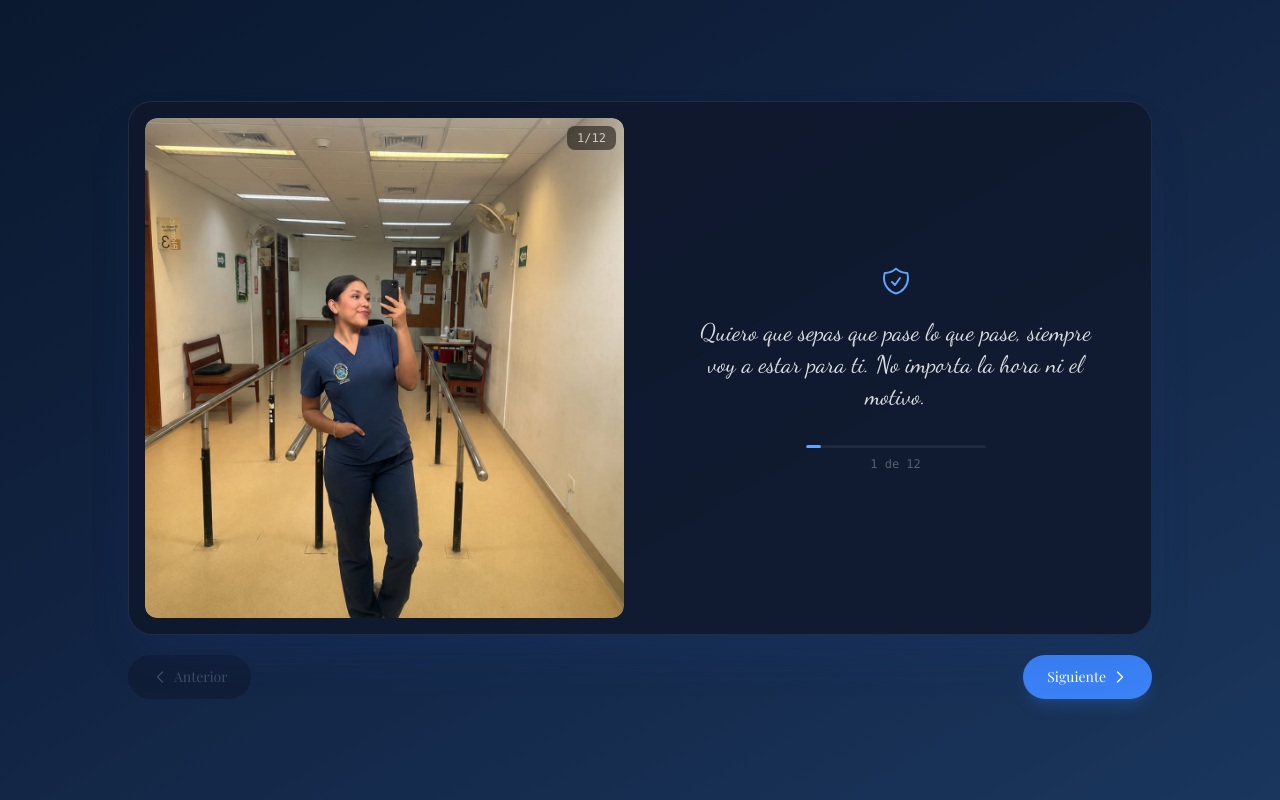
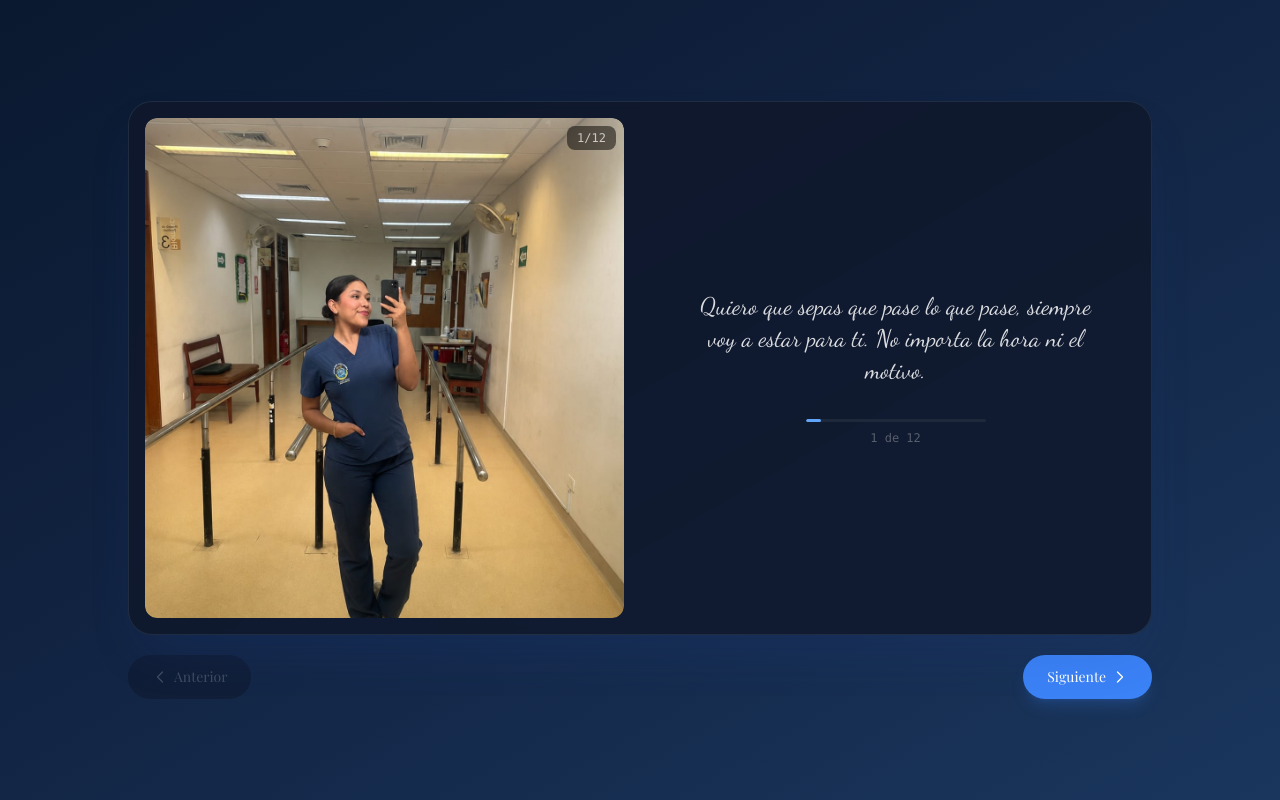
Before and after one commit to Harol20Medina/Tabi_01Agosto, a React (Vite) app: page / in a window 1280 px wide. Both pictures are taken after a click on the button "Abrir sorpresa". Built offline with nearby package versions, Linux system fonts and the light colour scheme.

Commit message:
quitar iconos de tarjeta, diseño limpio

```diff
--- a/src/components/Book.jsx
+++ b/src/components/Book.jsx
@@ -6,119 +6,63 @@ const pages = [
     type: "image",
     src: "/img/img1.jpeg",
     phrase: "Quiero que sepas que pase lo que pase, siempre voy a estar para ti. No importa la hora ni el motivo.",
-    icon: "shield",
-    color: "text-blue-400",
   },
   {
     type: "image",
     src: "/img/img2.jpeg",
     phrase: "Si algun dia sientes que el mundo te pesa, recuerda que aqui tienes a alguien que te va a ayudar a cargarlo.",
-    icon: "hands",
-    color: "text-cyan-400",
   },
   {
     type: "video",
     src: "/img/video1.mp4",
     phrase: "No tienes que fingir que estas bien conmigo. Si necesitas desahogarte, aqui estoy. Siempre.",
-    icon: "ear",
-    color: "text-teal-400",
   },
   {
     type: "image",
     src: "/img/img3.jpeg",
     phrase: "Te voy a apoyar en cada decision que tomes, aunque a veces no este de acuerdo. Porque confio en ti.",
-    icon: "thumbup",
-    color: "text-indigo-400",
   },
   {
     type: "image",
     src: "/img/img4.jpeg",
     phrase: "Cuando todo se ponga dificil, acuerdate de esto: no estas sola. Me tienes a mi y eso no va a cambiar.",
-    icon: "link",
-    color: "text-sky-400",
   },
   {
     type: "video",
     src: "/img/video2.mp4",
     phrase: "Dumbledore dijo que el amor es la magia mas poderosa que existe. Y el de mejores amigos es prueba de eso.",
-    icon: "bolt",
-    color: "text-purple-400",
   },
   {
     type: "image",
     src: "/img/img5.jpeg",
     phrase: "Si necesitas ayuda con algo, solo dime. No me importa si es grande o pequeno, voy a estar ahi.",
-    icon: "wrench",
-    color: "text-blue-300",
   },
   {
     type: "video",
     src: "/img/video3.mp4",
     phrase: "Este video es prueba de que juntos siempre la pasamos bien. Y eso no se acaba nunca.",
-    icon: "play",
-    color: "text-emerald-400",
   },
   {
     type: "image",
     src: "/img/img6.jpeg",
     phrase: "Te prometo que siempre voy a ser sincero contigo. Porque eso hacen los amigos de verdad.",
-    icon: "lock",
-    color: "text-violet-400",
   },
   {
     type: "image",
     src: "/img/img7.jpeg",
     phrase: "Eres mas fuerte de lo que crees. Pero cuando no te sientas asi, aqui estoy para recordartelo.",
-    icon: "fire",
-    color: "text-amber-400",
   },
   {
     type: "video",
     src: "/img/video4.mp4",
     phrase: "Miralo y acuerdate que mientras exista esta amistad, nada puede salir tan mal.",
-    icon: "film",
-    color: "text-teal-300",
   },
   {
     type: "image",
     src: "/img/img8.jpeg",
     phrase: "Feliz dia, loca. No tendras novio hoy, pero me tienes a mi y eso vale por mil. Te quiero infinito.",
-    icon: "heart",
-    color: "text-pink-400",
   },
 ]
-
-function PageIcon({ name, className }) {
-  const paths = {
-    shield: <path strokeLinecap="round" strokeLinejoin="round" d="M9 12.75L11.25 15 15 9.75m-3-7.036A11.959 11.959 0 013.598 6 11.99 11.99 0 003 9.749c0 5.592 3.824 10.29 9 11.623 5.176-1.332 9-6.03 9-11.622 0-1.31-.21-2.571-.598-3.751h-.152c-3.196 0-6.1-1.248-8.25-3.285z" />,
-    hands: <path strokeLinecap="round" strokeLinejoin="round" d="M15.042 21.672L13.684 16.6m0 0l-2.51 2.225.569-9.47 5.227 7.917-3.286-.672zM12 2.25V4.5m5.834.166l-1.591 1.591M20.25 10.5H18M7.757 14.743l-1.59 1.59M6 10.5H3.75m4.007-4.243l-1.59-1.59" />,
-    ear: <path strokeLinecap="round" strokeLinejoin="round" d="M19.114 5.636a9 9 0 010 12.728M16.463 8.288a5.25 5.25 0 010 7.424M6.75 8.25l4.72-4.72a.75.75 0 011.28.53v15.88a.75.75 0 01-1.28.53l-4.72-4.72H4.51c-.88 0-1.704-.507-1.938-1.354A9.01 9.01 0 012.25 12c0-.83.112-1.633.322-2.396C2.806 8.756 3.63 8.25 4.51 8.25H6.75z" />,
-    thumbup: <path strokeLinecap="round" strokeLinejoin="round" d="M6.633 10.5c.806 0 1.533-.446 2.031-1.08a9.041 9.041 0 012.861-2.4c.723-.384 1.35-.956 1.653-1.715a4.498 4.498 0 00.322-1.672V3a.75.75 0 01.75-.75A2.25 2.25 0 0116.5 4.5c0 1.152-.26 2.243-.723 3.218-.266.558.107 1.282.725 1.282h3.126c1.026 0 1.945.694 2.054 1.715.045.422.068.85.068 1.285a11.95 11.95 0 01-2.649 7.521c-.388.482-.987.729-1.605.729H14.23c-.483 0-.964-.078-1.423-.23l-3.114-1.04a4.501 4.501 0 00-1.423-.23H5.904M14.25 9h2.25M5.904 18.75c.083.228.22.442.396.632a2.25 2.25 0 002.794.555L10.5 19.5h.278M5.904 18.75H4.5A2.25 2.25 0 012.25 16.5v-7.5A2.25 2.25 0 014.5 6.75h1.404" />,
-    link: <path strokeLinecap="round" strokeLinejoin="round" d="M13.19 8.688a4.5 4.5 0 011.242 7.244l-4.5 4.5a4.5 4.5 0 01-6.364-6.364l1.757-1.757m9.915 0a4.5 4.5 0 00-1.242-7.244l-4.5-4.5a4.5 4.5 0 00-6.364 6.364l1.757 1.757" />,
-    bolt: <path strokeLinecap="round" strokeLinejoin="round" d="M3.75 13.5l10.5-11.25L12 10.5h8.25L9.75 21.75 12 13.5H3.75z" />,
-    wrench: <path strokeLinecap="round" strokeLinejoin="round" d="M11.42 15.17l-5.32 5.32a2.25 2.25 0 01-3.182-3.182l5.32-5.32m2.182 2.182L15 12m-2.58 3.17l3.17-3.17a2.25 2.25 0 000-3.182l-3.17-3.17a2.25 2.25 0 00-3.182 0l-3.17 3.17a2.25 2.25 0 000 3.182l3.17 3.17a2.25 2.25 0 003.182 0z" />,
-    play: <><path strokeLinecap="round" strokeLinejoin="round" d="M21 12a9 9 0 11-18 0 9 9 0 0118 0z" /><path strokeLinecap="round" strokeLinejoin="round" d="M15.91 11.672a.375.375 0 010 .656l-5.603 3.113a.375.375 0 01-.557-.328V8.887c0-.286.307-.466.557-.327l5.603 3.112z" /></>,
-    lock: <path strokeLinecap="round" strokeLinejoin="round" d="M16.5 10.5V6.75a4.5 4.5 0 10-9 0v3.75m-.75 11.25h10.5a2.25 2.25 0 002.25-2.25v-6.75a2.25 2.25 0 00-2.25-2.25H6.75a2.25 2.25 0 00-2.25 2.25v6.75a2.25 2.25 0 002.25 2.25z" />,
-    fire: <path strokeLinecap="round" strokeLinejoin="round" d="M15.362 5.214A8.252 8.252 0 0112 21 8.25 8.25 0 016.038 7.048 8.287 8.287 0 009 9.6a8.983 8.983 0 013.361-6.867 8.21 8.21 0 003 2.48z" />,
-    film: <path strokeLinecap="round" strokeLinejoin="round" d="M6 20.25h12m-7.5-3v3m3-3v3m-10.125-3h17.25c.621 0 1.125-.504 1.125-1.125V4.875c0-.621-.504-1.125-1.125-1.125H3.375c-.621 0-1.125.504-1.125 1.125v11.25c0 .621.504 1.125 1.125 1.125z" />,
-    heart: <path d="M11.645 20.91l-.007-.003-.022-.012a15.247 15.247 0 01-.383-.218 25.18 25.18 0 01-4.244-3.17C4.688 15.36 2.25 12.174 2.25 8.25 2.25 5.322 4.714 3 7.688 3A5.5 5.5 0 0112 5.052 5.5 5.5 0 0116.313 3c2.973 0 5.437 2.322 5.437 5.25 0 3.925-2.438 7.111-4.739 9.256a25.175 25.175 0 01-4.244 3.17 15.247 15.247 0 01-.383.219l-.022.012-.007.004-.003.001a.752.752 0 01-.704 0l-.003-.001z" />,
-  }
-
-  const isFilled = name === "heart"
-
-  return (
-    <svg
-      xmlns="http://www.w3.org/2000/svg"
-      fill={isFilled ? "currentColor" : "none"}
-      viewBox="0 0 24 24"
-      strokeWidth={isFilled ? 0 : 1.5}
-      stroke={isFilled ? "none" : "currentColor"}
-      className={className}
-    >
-      {paths[name]}
-    </svg>
-  )
-}
 
 function Book() {
   const [currentPage, setCurrentPage] = useState(0)
@@ -213,9 +157,6 @@ function Book() {
             {/* Phrase */}
             <div className="w-full md:w-1/2 p-6 md:p-10 flex flex-col items-center justify-center min-h-[200px] md:min-h-[500px]">
 
-              {/* Icon that matches the phrase */}
-              <PageIcon name={current.icon} className={"w-7 h-7 md:w-8 md:h-8 mb-5 shrink-0 " + current.color} />
-
               <AnimatePresence mode="wait" custom={dir}>
                 <motion.p
                   key={currentPage}
```
